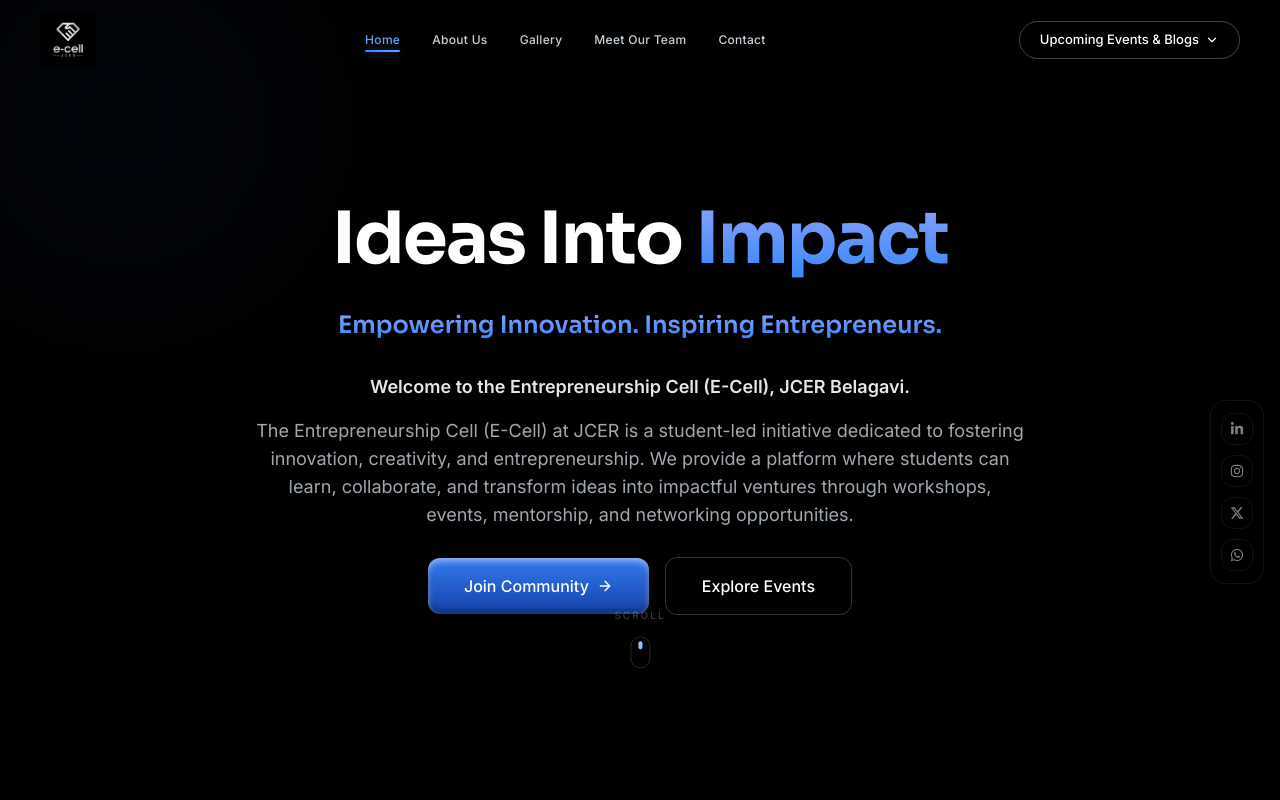
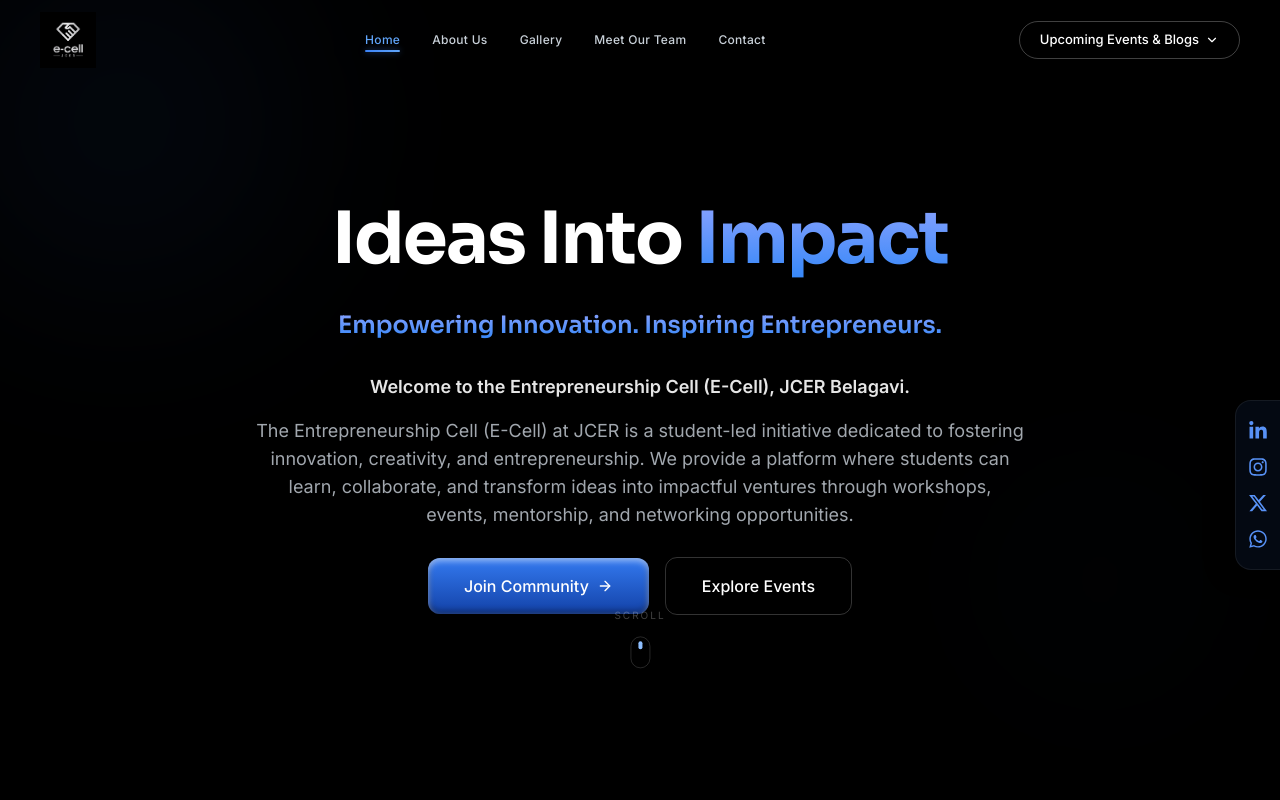
Before and after one commit to Prathamwadiyar/Jcer-E-cell, a React (Vite) app: page / in a window 1280 px wide. Shown: the top 800 px of the page. Built offline with nearby package versions, Linux system fonts and the light colour scheme.

Commit message:
UI tweak: Social bar styling to match reference image (blue, borderless icons flush right)

```diff
--- a/src/components/layout/SocialBar.jsx
+++ b/src/components/layout/SocialBar.jsx
@@ -14,14 +14,14 @@ const SocialBar = () => {
       initial={{ opacity: 0, x: 50 }}
       animate={{ opacity: 1, x: 0 }}
       transition={{ duration: 0.6, delay: 1 }}
-      className="fixed right-4 top-1/2 -translate-y-1/2 z-40 hidden lg:flex"
+      className="fixed right-0 top-1/2 -translate-y-1/2 z-40 hidden lg:flex"
     >
       <div
-        className="animate-float-slow flex flex-col gap-2.5 px-2.5 py-3 rounded-2xl
-          bg-black/70 backdrop-blur-xl border border-white/[0.07]
-          shadow-[0_4px_24px_rgba(0,0,0,0.5)]"
+        className="flex flex-col gap-4 px-3 py-5 rounded-l-2xl
+          bg-[#050A15]/90 backdrop-blur-xl border-y border-l border-white/[0.07]
+          shadow-[-4px_0_24px_rgba(0,0,0,0.5)]"
       >
-        {socials.map(({ icon: Icon, label, href, hoverColor }, i) => (
+        {socials.map(({ icon: Icon, label, href }, i) => (
           <motion.a
             key={label}
             href={href}
@@ -32,15 +32,13 @@ const SocialBar = () => {
             initial={{ opacity: 0, x: 20 }}
             animate={{ opacity: 1, x: 0 }}
             transition={{ delay: 1.1 + i * 0.07 }}
-            whileHover={{ scale: 1.22, x: -3 }}
-            whileTap={{ scale: 0.9 }}
-            className="group w-8 h-8 flex items-center justify-center rounded-xl
-              border border-white/[0.07] text-white/50
-              hover:border-white/20 hover:text-white
-              hover:bg-white/[0.06] hover:shadow-[0_0_12px_rgba(59,130,246,0.25)]
-              transition-all duration-200"
+            whileHover={{ scale: 1.15, x: -2 }}
+            whileTap={{ scale: 0.95 }}
+            className="group flex items-center justify-center
+              text-[#5892f7] hover:text-[#7aaaf9]
+              transition-colors duration-200"
           >
-            <Icon className="w-3.5 h-3.5" />
+            <Icon className="w-5 h-5" />
           </motion.a>
         ))}
       </div>
```
